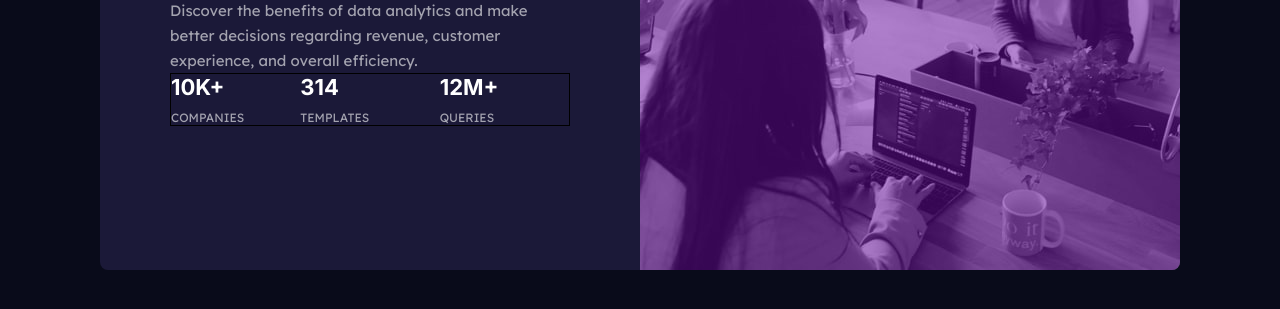
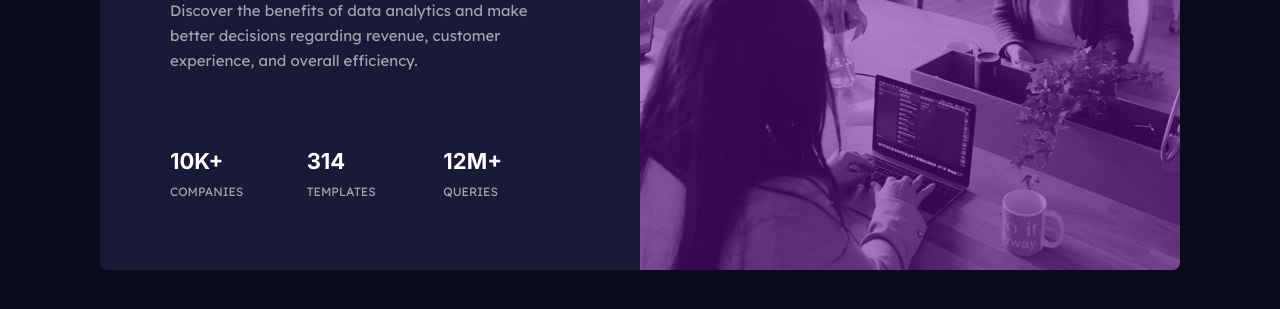
Before and after one commit to DawidMTX/stats-preview-card, a plain HTML site: page index.html in a window 1280 px wide. Shown: the part 353-662 px from the top of the page. Drawn offline with Linux system fonts and the light colour scheme.

Commit message:
edit text  class footer

```diff
--- a/style.css
+++ b/style.css
@@ -56,9 +56,7 @@ body{
 }
 .text__footer{
     display: flex;
-    align-items: flex-end;
-    color: white;
-    border: 1px solid black;
+    margin-top:75px;
 }
  .text__footer1{
     flex: 1;
@@ -66,6 +64,7 @@ body{
     color: hsla(0, 0%, 100%, 0.6);
     text-transform: uppercase;
     font-size: 12px;
+    padding-right: 10px;
  }
  .text__footer1-10{
     color:hsl(0, 0%, 100%);
```
